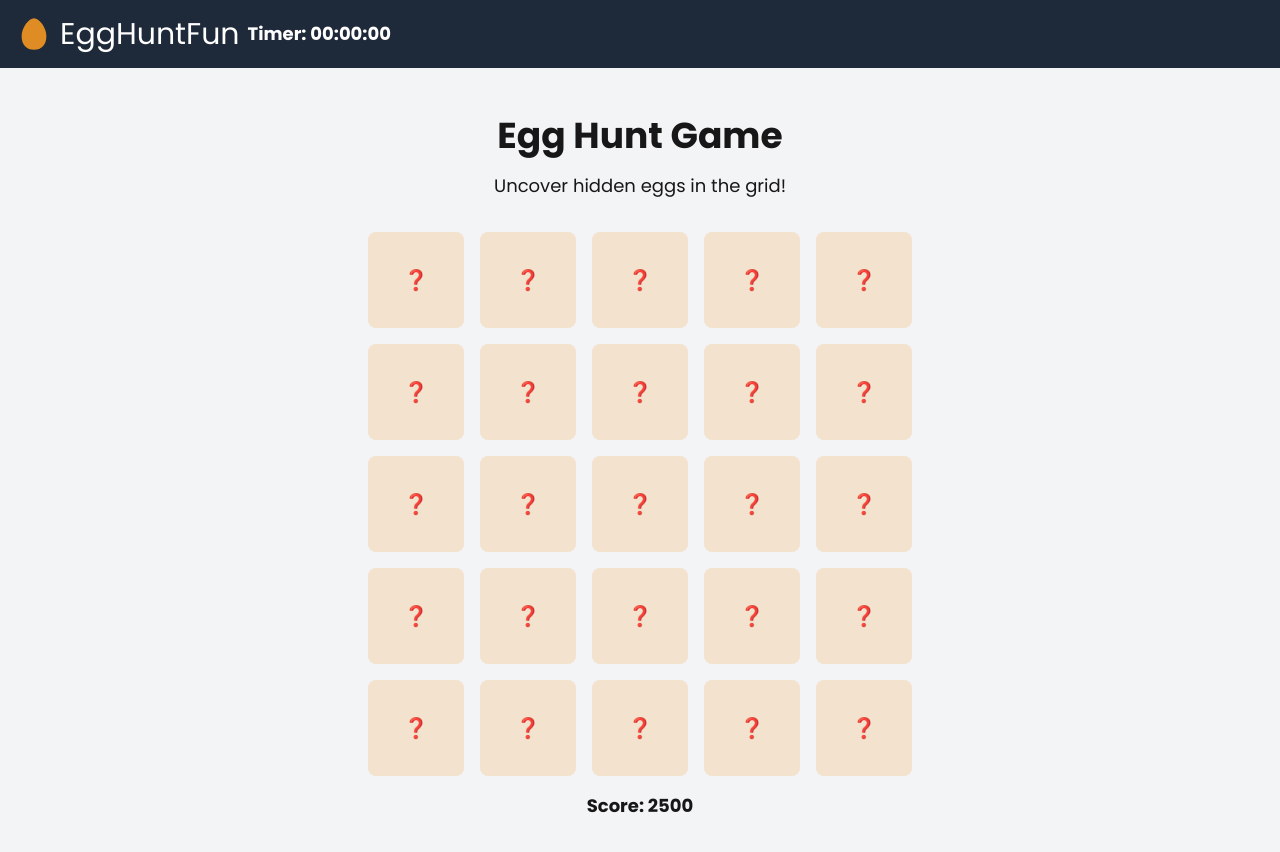
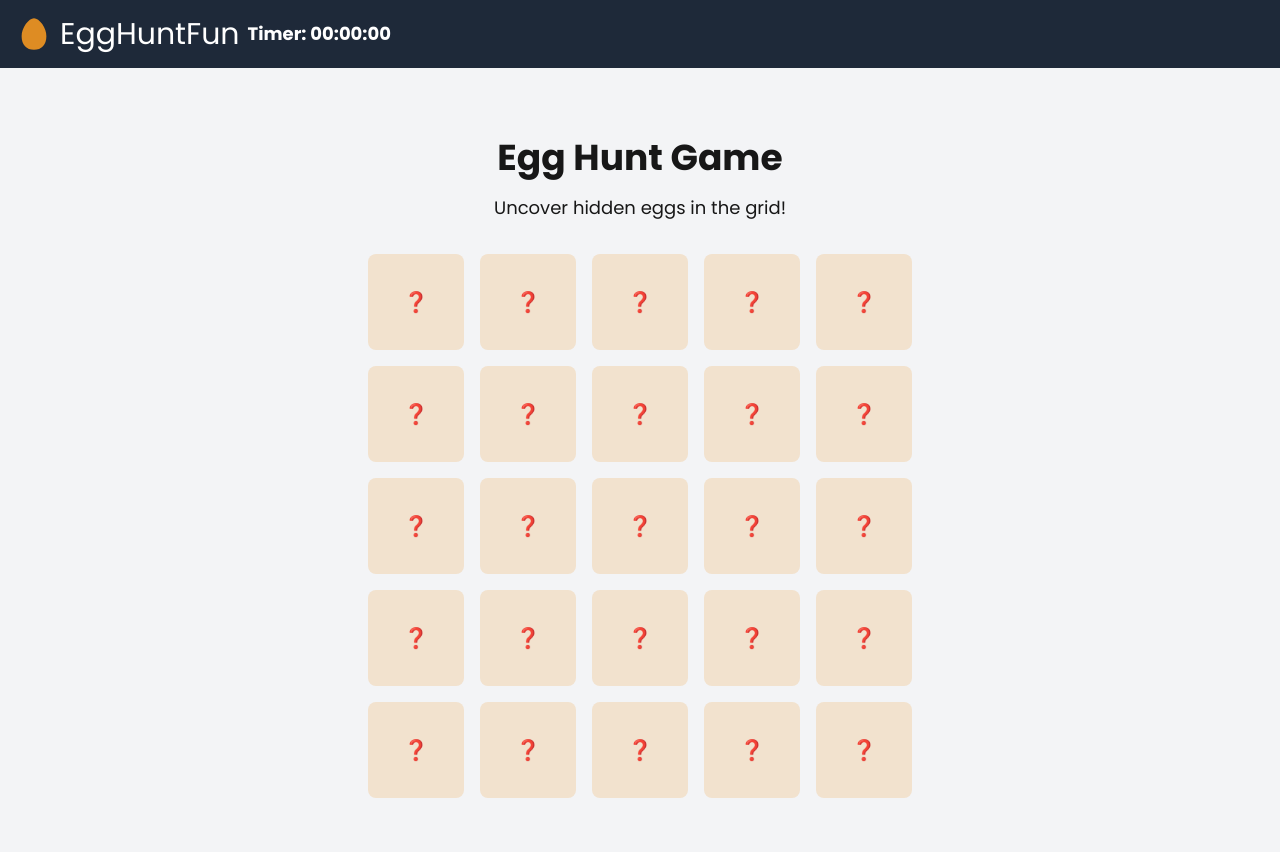
Before and after one commit to aaronted009/egg-hunt, a Next.js app: page /game in a window 1280 px wide. Shown: the top 852 px of the page. Built offline with nearby package versions, Linux system fonts and the light colour scheme.

Commit message:
:recycle: refactor: remove score display from game board
- eliminate score prop from GameBoard component
- remove score display section as it's shown afterwards on score page on game over

```diff
--- a/app/game/page.tsx
+++ b/app/game/page.tsx
@@ -76,7 +76,6 @@ export default function Game() {
           onGameCellClick={handleStart}
           handleCellClick={handleCellClick}
           gameOver={gameOver}
-          score={score}
         />
       </div>
     </>
--- a/app/ui/game/game-board.tsx
+++ b/app/ui/game/game-board.tsx
@@ -39,12 +39,10 @@ export default function GameBoard({
   onGameCellClick,
   handleCellClick,
   gameOver,
-  score,
 }: {
   onGameCellClick: () => void;
   handleCellClick: (item: string) => void;
   gameOver: boolean;
-  score: number;
 }) {
   const [gameBoard] = useState(() =>
     shuffleArray(items).map((item) => ({ item, isRevealed: false }))
@@ -63,14 +61,6 @@ export default function GameBoard({
           />
         ))}
       </div>
-      <div className="mt-4 text-center">
-        <p className="text-lg font-bold">Score: {score}</p>
-        {gameOver && (
-          <p className="text-xl font-bold text-green-500">
-            Congratulations! You found all the eggs!
-          </p>
-        )}
-      </div>
     </div>
   );
 }
```
